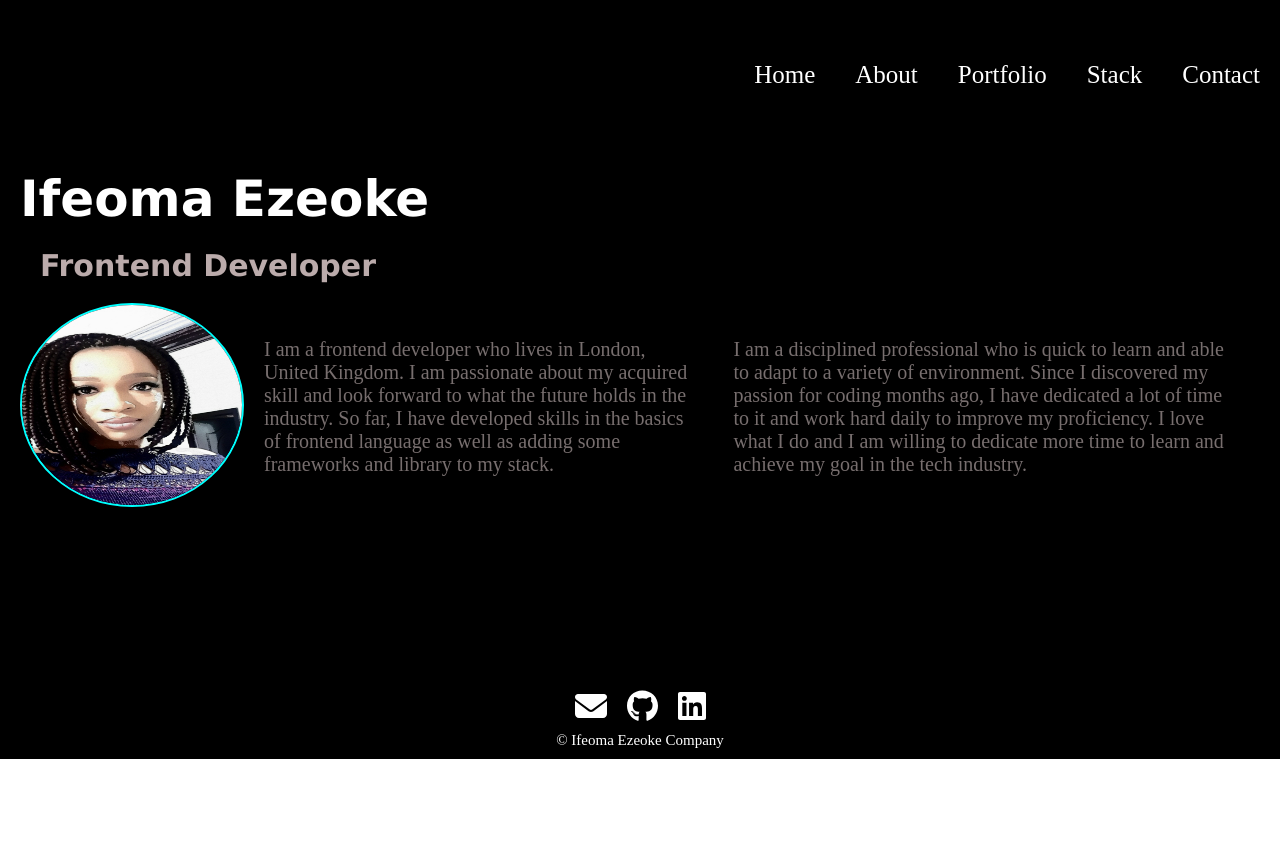
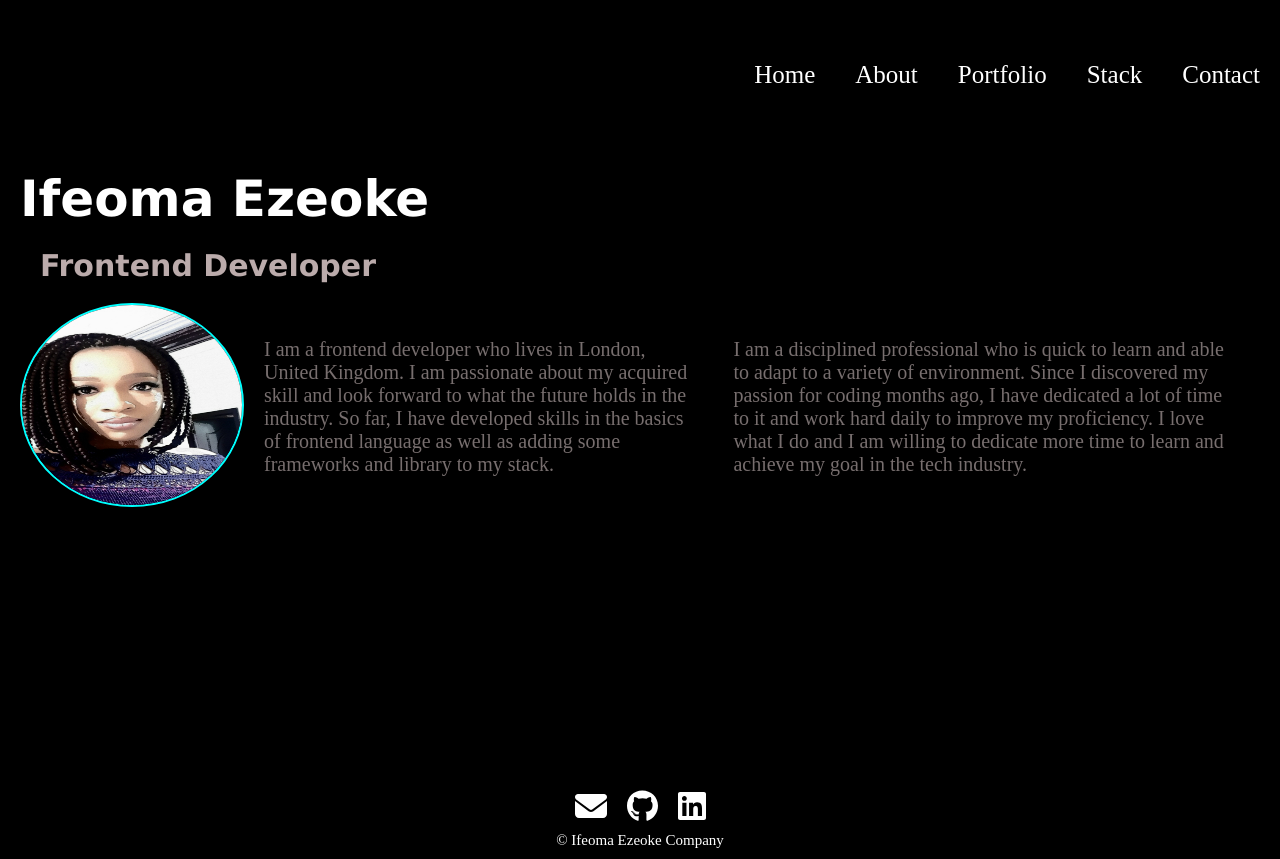
Before and after one commit to Ify-Jas/my_react_portfolio, a React (Create React App) app: page /my_react_portfolio/about in a window 1280 px wide. Before the commit the page ends 800 px from the top, so only its background shows below. Built offline with nearby package versions, Linux system fonts and the light colour scheme.

Commit message:
adusting height of pages in css

```diff
--- a/src/index.css
+++ b/src/index.css
@@ -60,7 +60,7 @@ Footer a:hover {
     background-color: var(--black);
 }
 .homepic{
-    height: 550px;
+    height: 650px;
     width: 100%;
 }
 
@@ -68,7 +68,7 @@ Footer a:hover {
 /* About Section */
 .about {
     background-color: black;
-    height: 500px;
+    height: 600px;
     padding: 20px;
 }
 
@@ -115,7 +115,7 @@ section{
     justify-content: space-evenly;
     align-items: center;
     background-color: black;
-    height: 540px;
+    height: 640px;
 
 }
 section div {
@@ -177,7 +177,7 @@ section div a:hover {
     display: flex;
     align-items: center;
     justify-content: center;
-    height: 525px;
+    height: 625px;
     background-color: black;
 
 }
```
